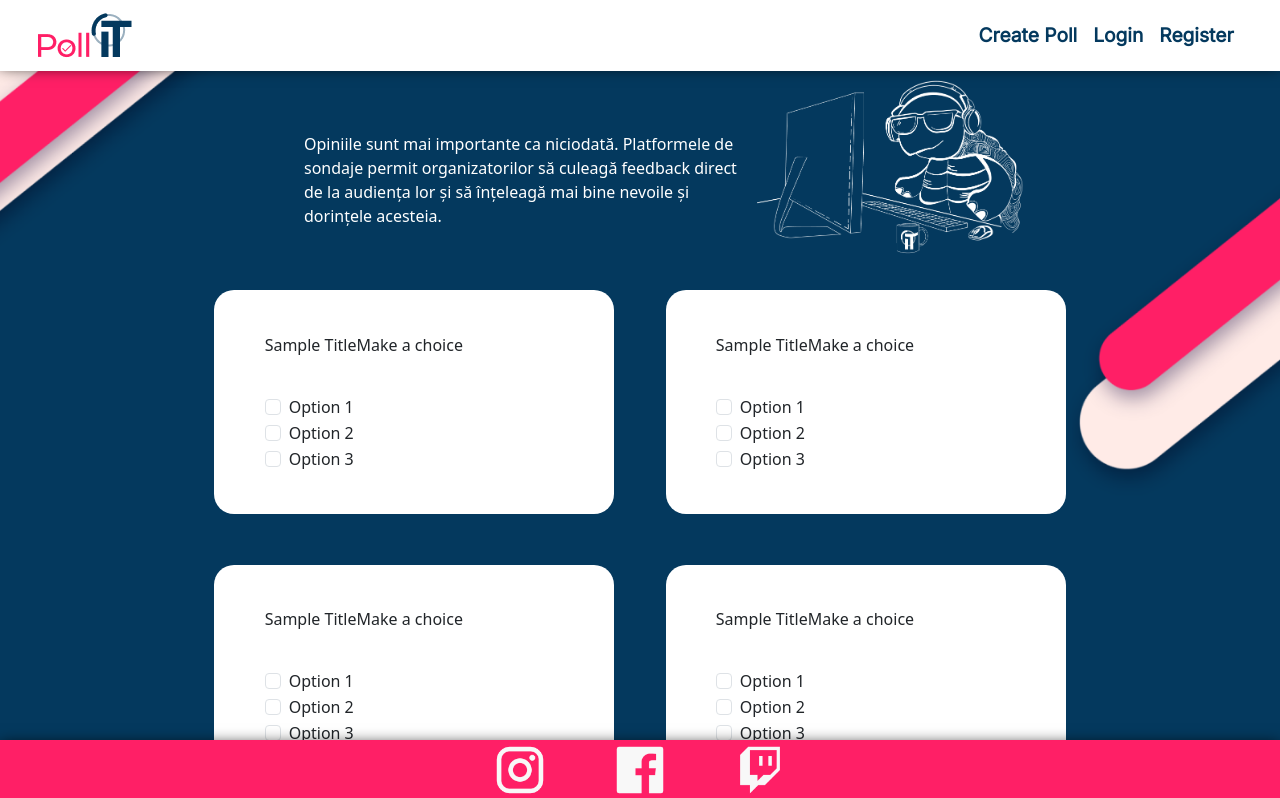
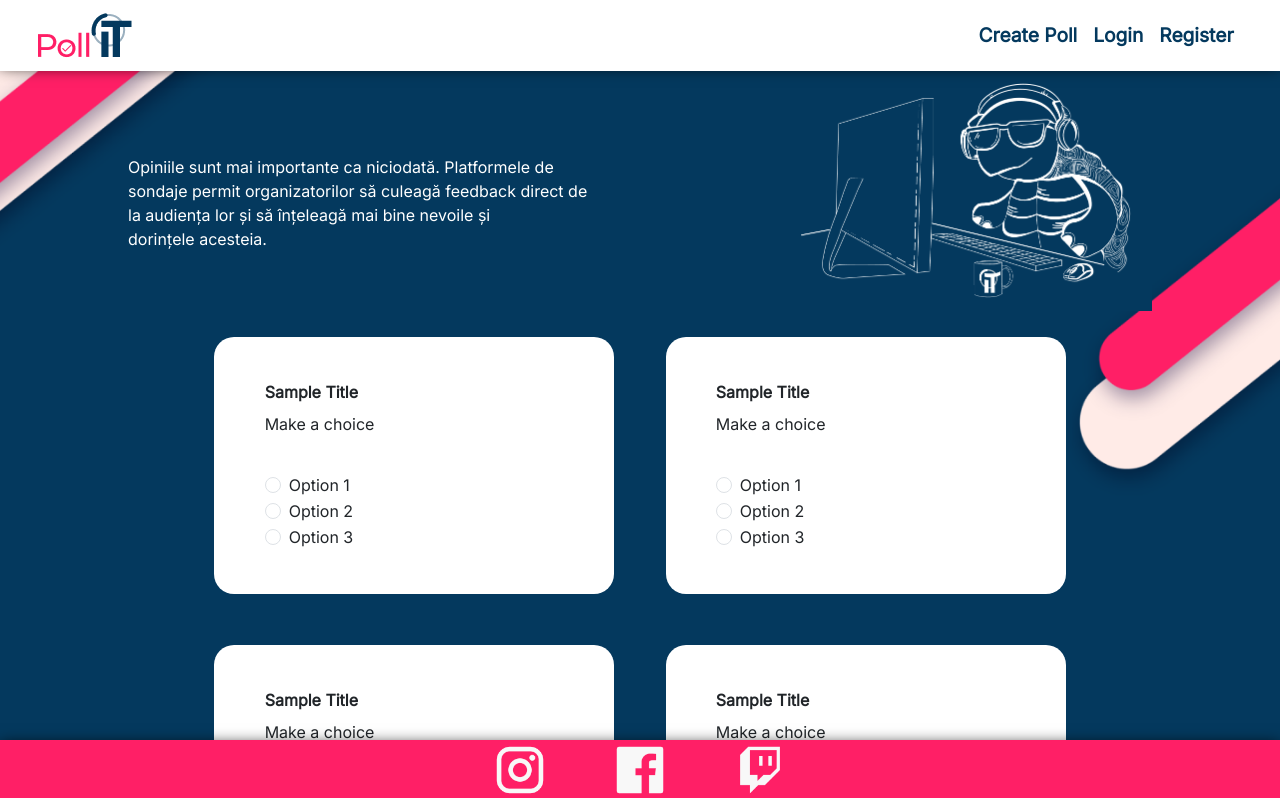
Before and after one commit to AndreiP256/LSAC_Pool_IT, a React (Create React App) app in the folder frontend/: page / in a window 1280 px wide. Shown: the top 798 px of the page. Built offline with nearby package versions, Linux system fonts and the light colour scheme.

Commit message:
Fixed some bus and made minor changes
Moved the Turtle and paragraph to the outer edges of the screen instead of the center
Fixed some relative measurement issues
Basically Finished the frontend

```diff
--- a/frontend/src/components/poll/poll.css
+++ b/frontend/src/components/poll/poll.css
@@ -11,3 +11,12 @@
     padding: 1%;
     margin: 2%;
 }
+
+.form-group {
+    display: flex;
+    flex-direction: column;
+  }
+
+  .q-title{
+    font-weight: bolder;
+  }
--- a/frontend/src/components/poll/poll.js
+++ b/frontend/src/components/poll/poll.js
@@ -17,7 +17,7 @@ export default function Pool({ received_title, is_multiple, choices, id }) {
         <div className='the_pool'>
       <Form>
         <FormGroup className='form-group' controlId={`pool_show_title_${id_pool}`}>
-          <FormLabel>{title}</FormLabel>
+          <FormLabel className='q-title'>{title}</FormLabel>
           <FormLabel className='mk-choice'>Make a choice</FormLabel>
         </FormGroup>
         <FormGroup className='form-group form-options' controlId={`pool_show_options_${id_pool}`}>
--- a/frontend/src/pages/home/home.css
+++ b/frontend/src/pages/home/home.css
@@ -1,3 +1,8 @@
+@import url('https://fonts.googleapis.com/css?family=Inter');
+ * {
+    font-family: 'Inter';
+}
+
 body {
     background-image: url('../../assets/backgrounds/it_bg-01.png');
     background-size: cover;
@@ -19,18 +24,22 @@ body {
     flex-wrap: wrap;
   }
 
-  .header-comp{
+    .img{
         width: 50%;
-    max-width: 300px;
+
+        max-width: 500px;
+        padding-right: 10%;
     }
 
     .par{
+        width: 50%;
         padding: auto;
-    padding-left: 5%;
+        padding-left: 10%;
         padding-top: 2%;
         color: #FFFFFF;
-    max-width: 500px;
+        max-width: 600px;
         margin: 0;
+        margin-right: auto;
   }
 
 
--- a/frontend/src/pages/home/home.js
+++ b/frontend/src/pages/home/home.js
@@ -7,7 +7,7 @@ import Turtle from '../../assets/images/testoasa.png'
 
 const poolProps = {
     received_title: "Sample Title",
-    is_multiple: "checkbox",
+    is_multiple: 0,
     choices: ["Option 1", "Option 2", "Option 3"],
     id: 1,
   };
@@ -17,7 +17,7 @@ export default function Home() {
         <div className="main-page">
             <div className="header">
                 <p className="header-comp par">Opiniile sunt mai importante ca niciodată. Platformele de sondaje permit organizatorilor să culeagă feedback direct de la audiența lor și să înțeleagă mai bine nevoile și dorințele acesteia.</p>
-                <img src={Turtle} className="header-comp"/>
+                <img src={Turtle} className="header-comp img"/>
             </div>
             <div className="poll-container">
                 <Pool {...poolProps}/>
```
Lines whose indentation alone changed are shown as unchanged.
